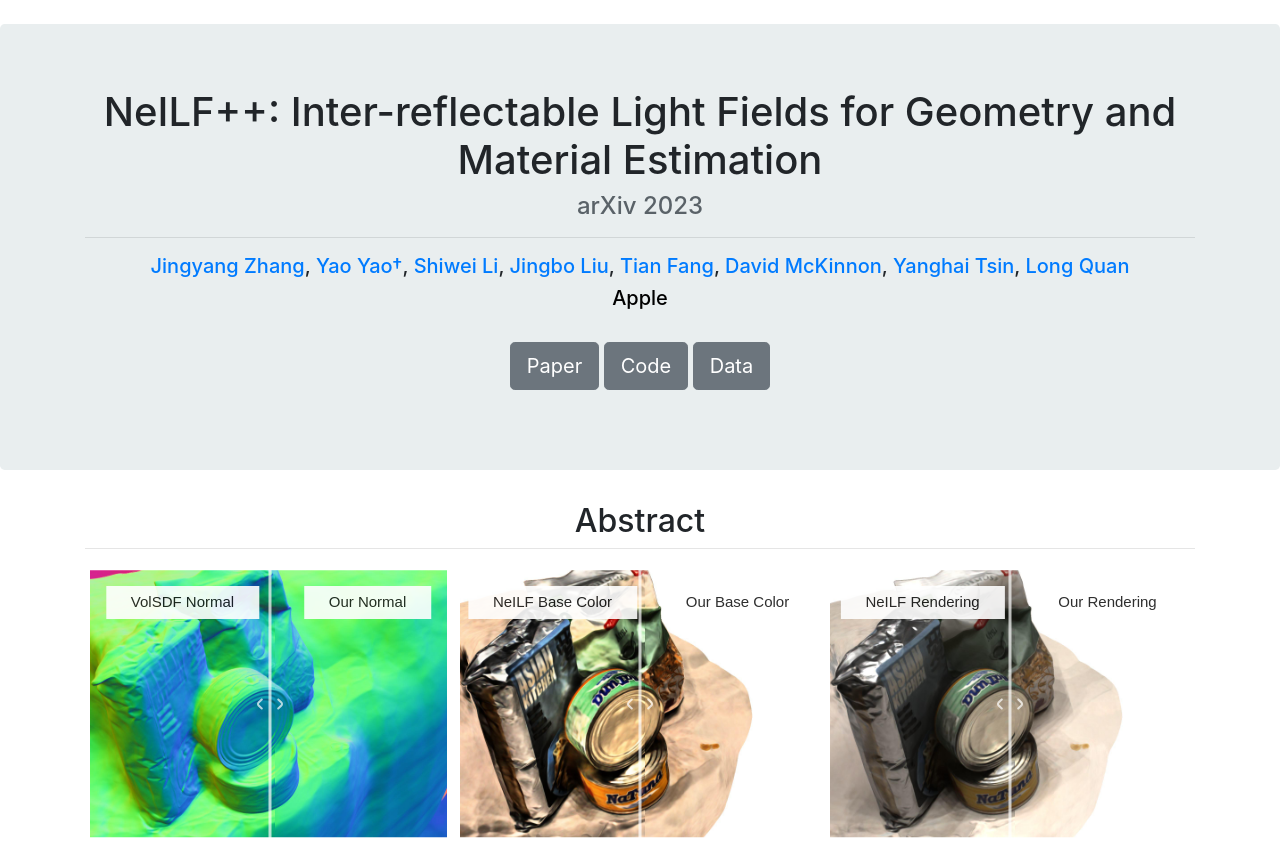
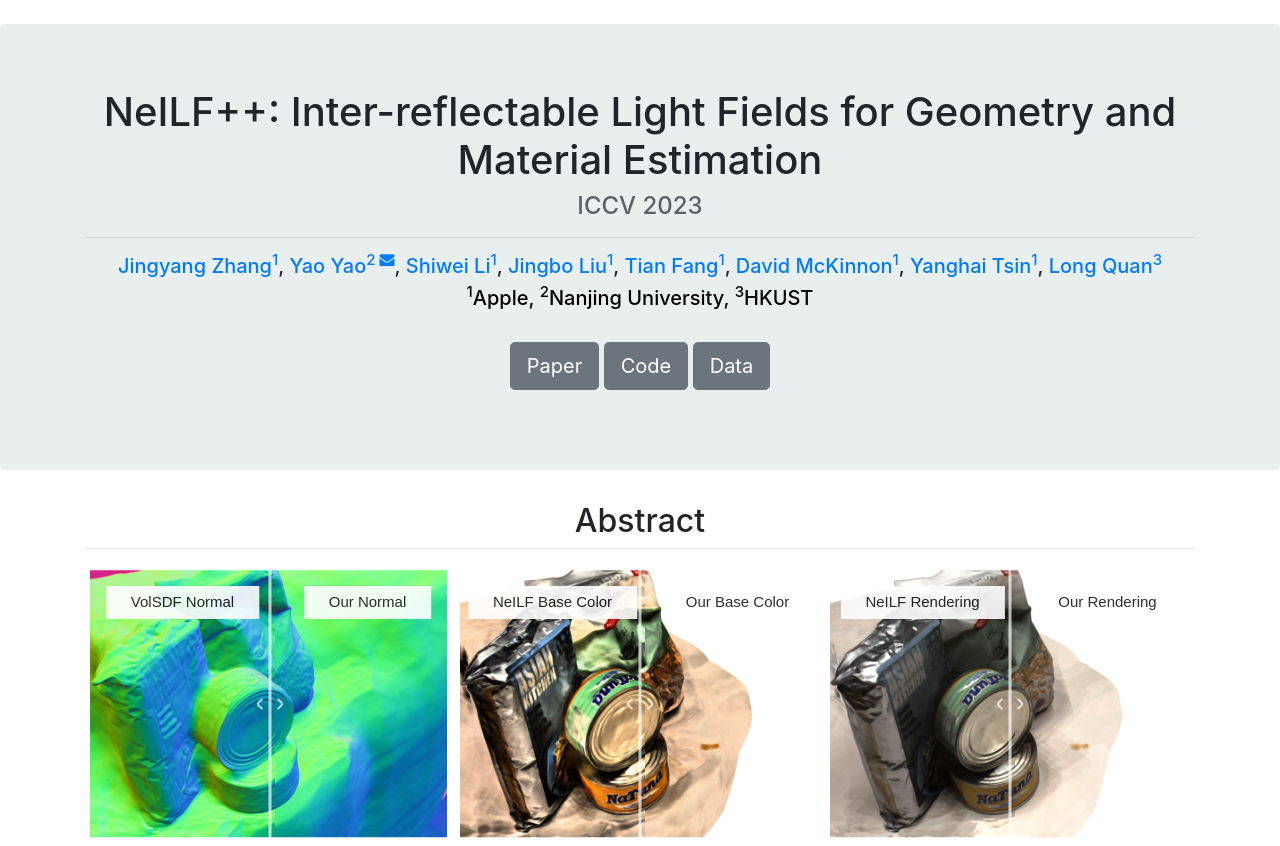
Before and after one commit to YoYo000/NeILF_pp, a plain HTML site: page index.html in a window 1280 px wide. Shown: the top 846 px of the page. Drawn offline with Linux system fonts and the light colour scheme.

Commit message:
ICCV2023

```diff
--- a/index.html
+++ b/index.html
@@ -8,7 +8,7 @@
     <title>NeILF++: Inter-reflectable Light Fields for Geometry and Material Estimation</title>
     <!-- Bootstrap -->
     <link href="css/bootstrap-4.4.1.css" rel="stylesheet">
-
+    <link rel="stylesheet" href="https://cdnjs.cloudflare.com/ajax/libs/font-awesome/4.7.0/css/font-awesome.min.css">
     <link rel="stylesheet" href="css/dics.min.css">
     <!-- <link rel="stylesheet" href="css/bulma.min.css"> -->
     <script src="scripts/dics.min.js"></script>
@@ -33,17 +33,17 @@
                 <div class="row">
                     <div class="col-12">
                         <h1>NeILF++: Inter-reflectable Light Fields for Geometry and Material Estimation</h1>
-                        <h4 style="color:#5a6268;"> arXiv 2023 </h4>
+                        <h4 style="color:#5a6268;"> ICCV 2023 </h4>
                         <hr>
-                        <h5> <a href="https://scholar.google.com/citations?user=diIjfmMAAAAJ&hl=en" target="_blank">Jingyang Zhang</a>,
-                            <a href="https://yoyo000.github.io/" target="_blank">Yao Yao†</a>,
-                            <a href="https://scholar.google.com.hk/citations?user=YR1MdT0AAAAJ&hl=en" target="_blank">Shiwei Li</a>,
-                            <a href="https://scholar.google.com.hk/citations?user=kPZVXzoAAAAJ&hl=en" target="_blank">Jingbo Liu</a>,
-                            <a href="https://scholar.google.com.hk/citations?user=CtpU8mUAAAAJ&hl=en" target="_blank">Tian Fang</a>,
-                            <a href="https://scholar.google.com.hk/citations?user=IXJm9jAAAAAJ&hl=en" target="_blank">David McKinnon</a>,
-                            <a href="https://scholar.google.com.hk/citations?user=pa09Db8AAAAJ&hl=en" target="_blank">Yanghai Tsin</a>,
-                            <a href="https://www.cse.ust.hk/~quan/" target="_blank">Long Quan</a> </h5>
-                        <h5 style="color:#000000;"> Apple </h5>
+                        <h5> <a href="https://scholar.google.com/citations?user=diIjfmMAAAAJ&hl=en" target="_blank">Jingyang Zhang<sup>1</sup></a>,
+                            <a href="https://yoyo000.github.io/" target="_blank">Yao Yao<sup>2 <i class="fa fa-envelope"></i></sup></a>,
+                            <a href="https://scholar.google.com.hk/citations?user=YR1MdT0AAAAJ&hl=en" target="_blank">Shiwei Li<sup>1</sup></a>,
+                            <a href="https://scholar.google.com.hk/citations?user=kPZVXzoAAAAJ&hl=en" target="_blank">Jingbo Liu<sup>1</sup></a>,
+                            <a href="https://scholar.google.com.hk/citations?user=CtpU8mUAAAAJ&hl=en" target="_blank">Tian Fang<sup>1</sup></a>,
+                            <a href="https://scholar.google.com.hk/citations?user=IXJm9jAAAAAJ&hl=en" target="_blank">David McKinnon<sup>1</sup></a>,
+                            <a href="https://scholar.google.com.hk/citations?user=pa09Db8AAAAJ&hl=en" target="_blank">Yanghai Tsin<sup>1</sup></a>,
+                            <a href="https://www.cse.ust.hk/~quan/" target="_blank">Long Quan<sup>3</sup></a> </h5>
+                        <h5 style="color:#000000;"> <sup>1</sup>Apple, <sup>2</sup>Nanjing University, <sup>3</sup>HKUST  </h5>
                         <br>
                         <p><a class="btn btn-secondary btn-lg" href="https://arxiv.org/abs/2303.17147" role="button">Paper</a> <a
                                 class="btn btn-secondary btn-lg" href="https://github.com/apple/ml-neilfpp" role="button">Code</a> <a
@@ -318,14 +318,12 @@
                     <hr style="margin-top:0px">
                     <div class="bibtexsection">
                         <pre><code>
-    @misc{zhang2023neilf++,
+    @article{zhang2023neilf++,
         title={NeILF++: Inter-reflectable Light Fields for Geometry and Material Estimation},
         author={Zhang, Jingyang and Yao, Yao and Li, Shiwei and Liu, Jingbo and Fang, Tian and McKinnon,
         David and Tsin, Yanghai and Quan, Long},
-        year={2023},
-        eprint={2303.17147},
-        archivePrefix={arXiv},
-        primaryClass={cs.CV}
+        journal={International Conference on Computer Vision (ICCV)},
+        year={2023}
     }
                         </code>
                     </div>
```
